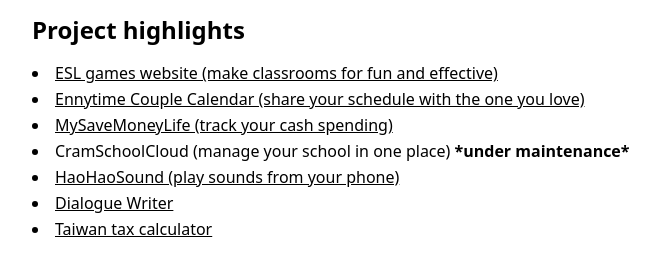
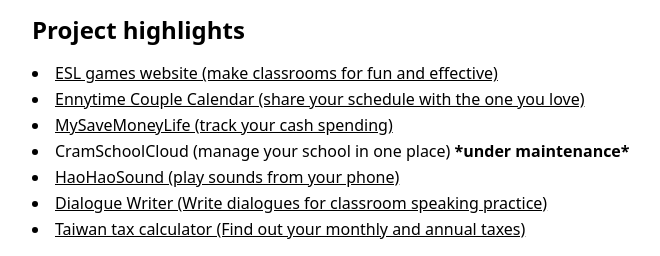
Before and after one commit to markoco14/portfolio-2026, a FastAPI app: page / in a window 1280 px wide. Shown: the part 605-861 px from the top of the page, without its empty margins (258-918 px from the left). Run offline with FastAPI, Linux system fonts and the light colour scheme.

Commit message:
add descriptions to all projects

```diff
--- a/templates/index.html
+++ b/templates/index.html
@@ -87,8 +87,8 @@
             <li><a href="https://mysavemoneylife.com/" target="_blank" rel="noopener noreferrer">MySaveMoneyLife (track your cash spending)</a></li>
             <li>CramSchoolCloud (manage your school in one place) <b>*under maintenance*</b></li>
             <li><a href="https://www.haohaosound.com/" target="_blank" rel="noopener noreferrer">HaoHaoSound (play sounds from your phone)</a></li>
-            <li><a href="https://markoco14.github.io/dialogue-writer-app/" target="_blank" rel="noopener noreferrer">Dialogue Writer</a></li>
-            <li><a href="https://markoco14.github.io/tiss/" target="_blank" rel="noopener noreferrer">Taiwan tax calculator</a></li>
+            <li><a href="https://markoco14.github.io/dialogue-writer-app/" target="_blank" rel="noopener noreferrer">Dialogue Writer (Write dialogues for classroom speaking practice)</a></li>
+            <li><a href="https://markoco14.github.io/tiss/" target="_blank" rel="noopener noreferrer">Taiwan tax calculator (Find out your monthly and annual taxes)</a></li>
         </ul>
     </div>
 </body>
```
